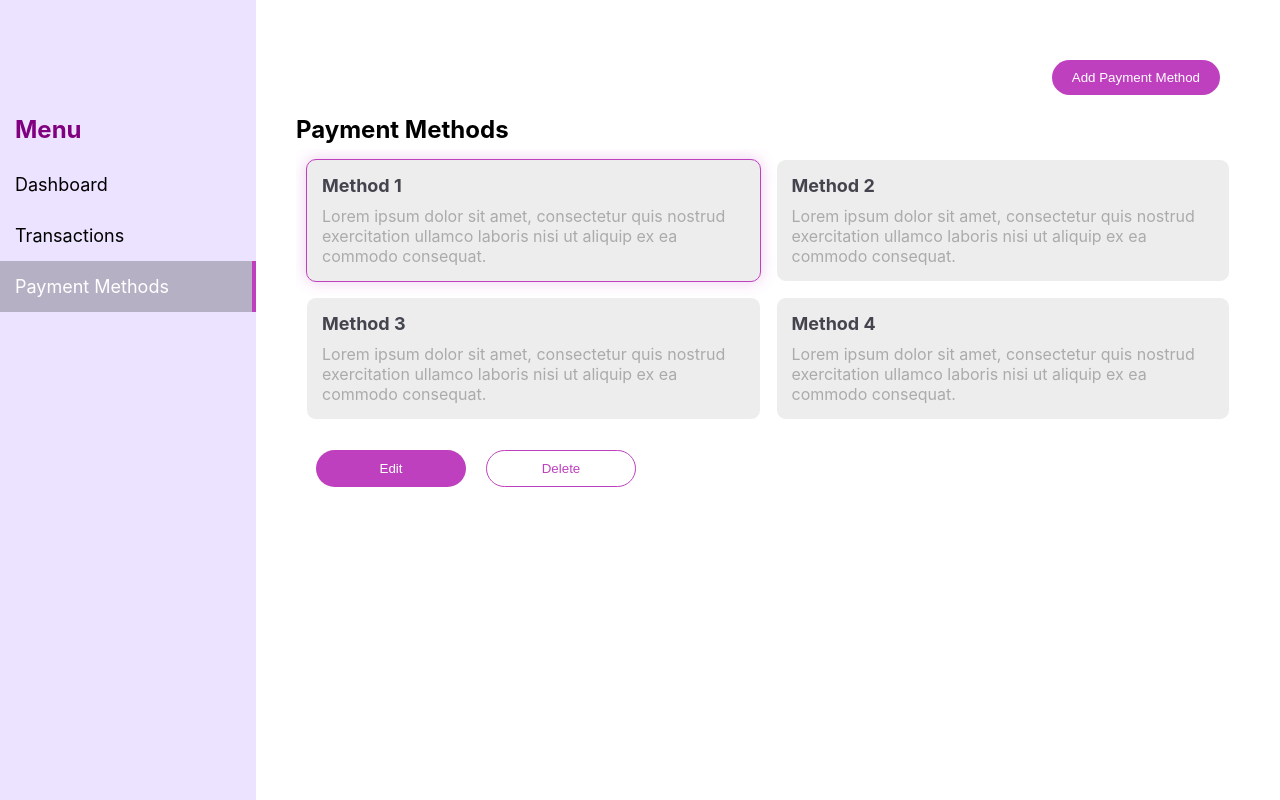
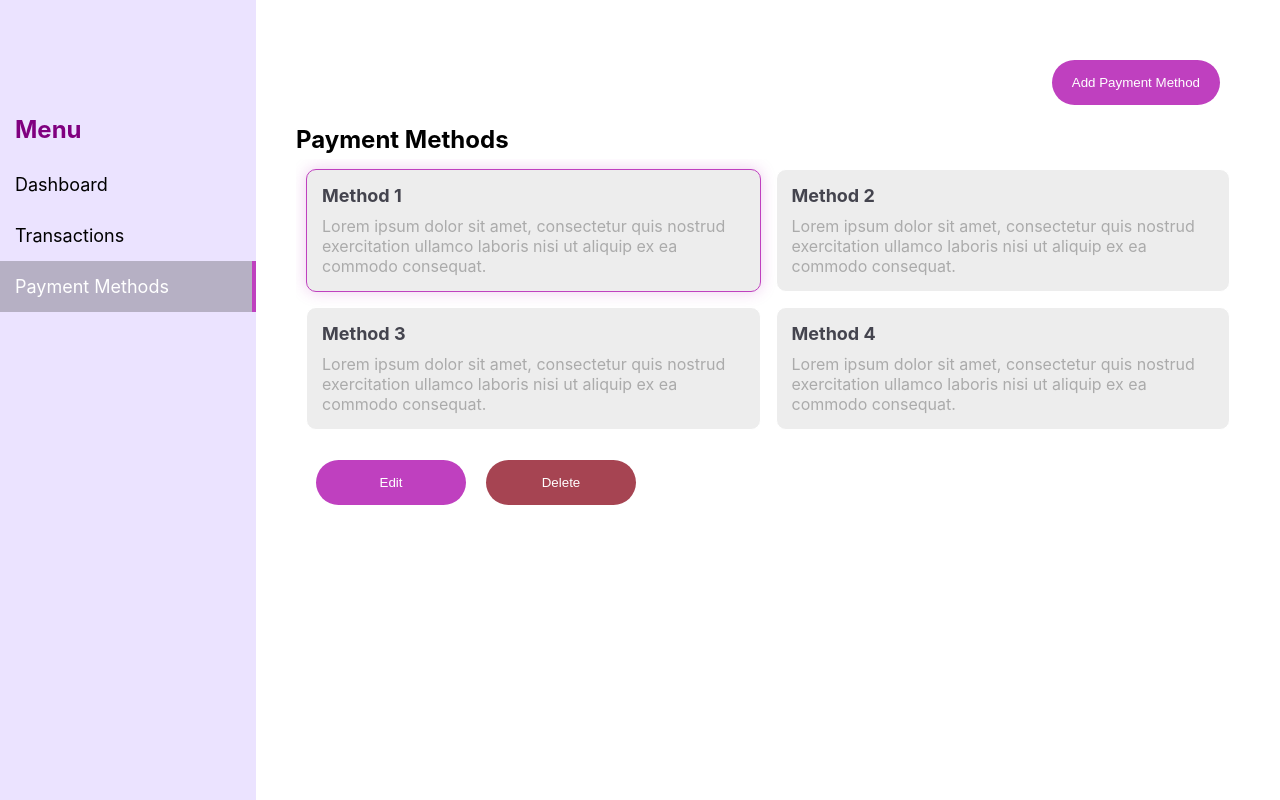
Before and after one commit to NatiG100/income-management-system, a Next.js app: page /admin/payment-methods in a window 1280 px wide. Built offline with nearby package versions, Linux system fonts and the light colour scheme.

Commit message:
error color added to roundButton

```diff
--- a/src/components/UIComponents/RoundButton/style.js
+++ b/src/components/UIComponents/RoundButton/style.js
@@ -2,12 +2,12 @@ import styled from "@emotion/styled";
 
 export const StyledButton = styled.button`
     border:none;
-    padding: 10px;
+    padding: 15px;
     padding-left: 20px;
     padding-right:20px;
     border-radius:40px ;
-    background-color:${({ color }) => color === "primary" ? "#BF40BF" : "#2220"} ;
-    color:${({ color }) => color === "primary" ? "#fff" : "#BF40BF"} ;
+    background-color:${({ color }) => color === "primary" ? "#BF40BF " : color === "error" ? "#a64452" : "#2220"} ;
+    color:${({ color }) => color === "primary" || color === "error" ? "#fff" : "#BF40BF"} ;
     ${({ color }) => (color === "secondary" && "border:1px solid #BF40BF;")}
     cursor: pointer;
     :hover{
--- a/src/components/pageComponents/IncomeTypeList/index.jsx
+++ b/src/components/pageComponents/IncomeTypeList/index.jsx
@@ -60,7 +60,7 @@ const IncomeTypeList = () => {
                 />
                 <RoundButton
                     text='Delete'
-                    color='secondary'
+                    color='error'
                     onClick={() => { }}
                 />
             </StyledActions>
```
